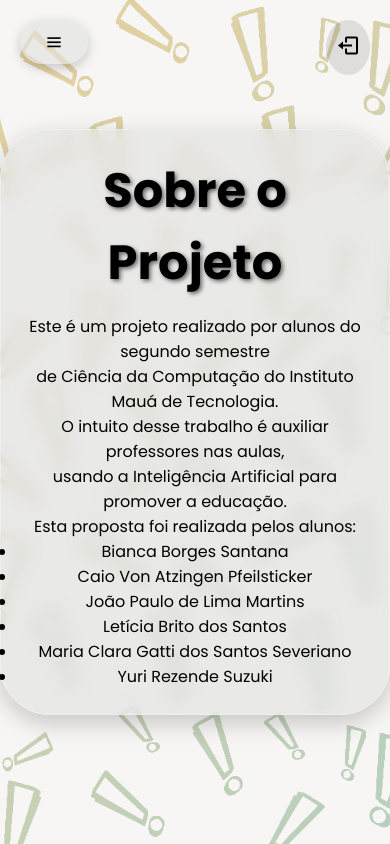
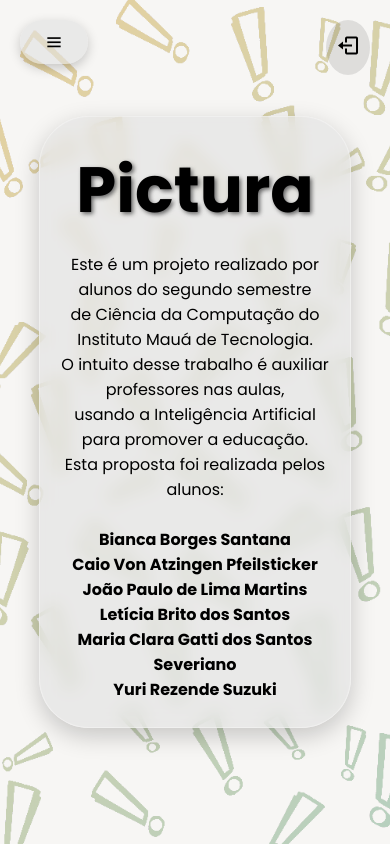
Before and after one commit to mariaseveriano/PI-GeracaoImagem, a website: page public/pages/sobre/sobre.html in a window 390 px wide. Drawn offline with nearby package versions, Linux system fonts and the light colour scheme.

Commit message:
Ajuste no front mobile

```diff
--- a/public/pages/ajuda/ajuda.css
+++ b/public/pages/ajuda/ajuda.css
@@ -336,12 +336,12 @@ body {
   }
 
   .main-content h1 {
-    font-size: 3rem;
+    font-size: 4rem;
   }
 
   .form-box {
-    width: 100% !important;
-    max-width: 100% !important;
+    width: 80% !important;
+    max-width: 80% !important;
     padding: 30px 20px;
     margin: 0 auto;
   }
@@ -357,7 +357,7 @@ body {
 
 @media (max-width: 576px) {
   .main-content h1 {
-    font-size: 3rem;
+    font-size: 4rem;
   }
 
   .form-box {
--- a/public/pages/chat/chat.css
+++ b/public/pages/chat/chat.css
@@ -846,8 +846,7 @@ h1 {
     }
 
     .form-box {
-        width: 100% !important;
-        max-width: 100% !important;
+        max-width: 80% !important;
         padding: 30px 20px;
         margin: 0 auto;
     }
@@ -1028,11 +1027,11 @@ h1 {
 
 @media (max-width: 576px) {
     .main-content h1 {
-        font-size: 3rem;
+        font-size: 4rem;
     }
 
     .form-box {
-        width: 100% !important;
+        max-width: 80% !important;
         padding: 25px 16px;
         border-radius: 50px;
     }
--- a/public/pages/historico/historico.css
+++ b/public/pages/historico/historico.css
@@ -415,7 +415,7 @@ body {
 
 @media (max-width: 576px) {
     .main h1 {
-        font-size: 2.5rem;
+        font-size: 4rem;
     }
 
     .form-box {
--- a/public/pages/sobre/sobre.css
+++ b/public/pages/sobre/sobre.css
@@ -360,11 +360,11 @@ body {
 
 @media (max-width: 576px) {
   .main-content h1 {
-    font-size: 3rem;
+    font-size: 4rem;
   }
 
   .form-box {
-    width: 100% !important;
+    width: 80% !important;
     padding: 25px 16px;
     border-radius: 50px;
   }
--- a/public/pages/sobre/sobre.html
+++ b/public/pages/sobre/sobre.html
@@ -41,18 +41,18 @@
             <div class="row justify-content-center mt-4">
                 <div class="col-12 col-md-10 col-lg-8">
                     <section class="form-box">
-                        <h1>Sobre o Projeto</h1>
+                        <h1>Pictura</h1>
                         <p>Este é um projeto realizado por alunos do segundo semestre<br>de Ciência da Computação do
                             Instituto Mauá de Tecnologia.<br>O
                             intuito desse trabalho é auxiliar professores nas aulas,<br> usando a Inteligência
-                            Artificial para promover a educação.<br>Esta proposta foi realizada pelos alunos:</p>
+                            Artificial para promover a educação.<br>Esta proposta foi realizada pelos alunos:</p><br>
                         <ul>
-                            <li>Bianca Borges Santana</li>
-                            <li>Caio Von Atzingen Pfeilsticker</li>
-                            <li>João Paulo de Lima Martins</li>
-                            <li>Letícia Brito dos Santos</li>
-                            <li>Maria Clara Gatti dos Santos Severiano</li>
-                            <li>Yuri Rezende Suzuki</li>
+                            <b>Bianca Borges Santana<br>
+                                Caio Von Atzingen Pfeilsticker<br>
+                                João Paulo de Lima Martins<br>
+                                Letícia Brito dos Santos<br>
+                                Maria Clara Gatti dos Santos Severiano<br>
+                                Yuri Rezende Suzuki</b>
                         </ul>
                     </section>
                 </div>
```
Also changed, not shown: public/pages/ajuda/ajuda.html (+5 -3 lines).
